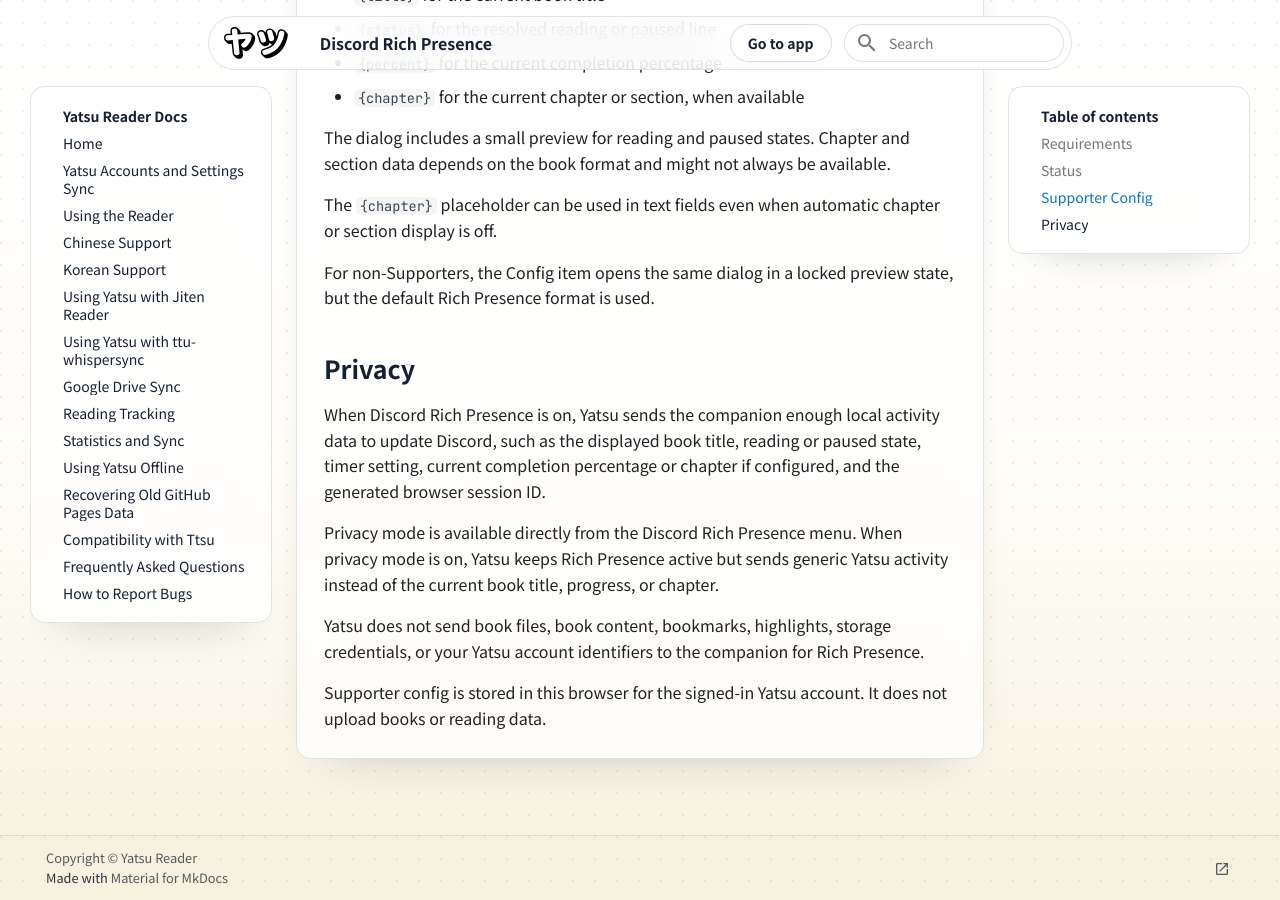
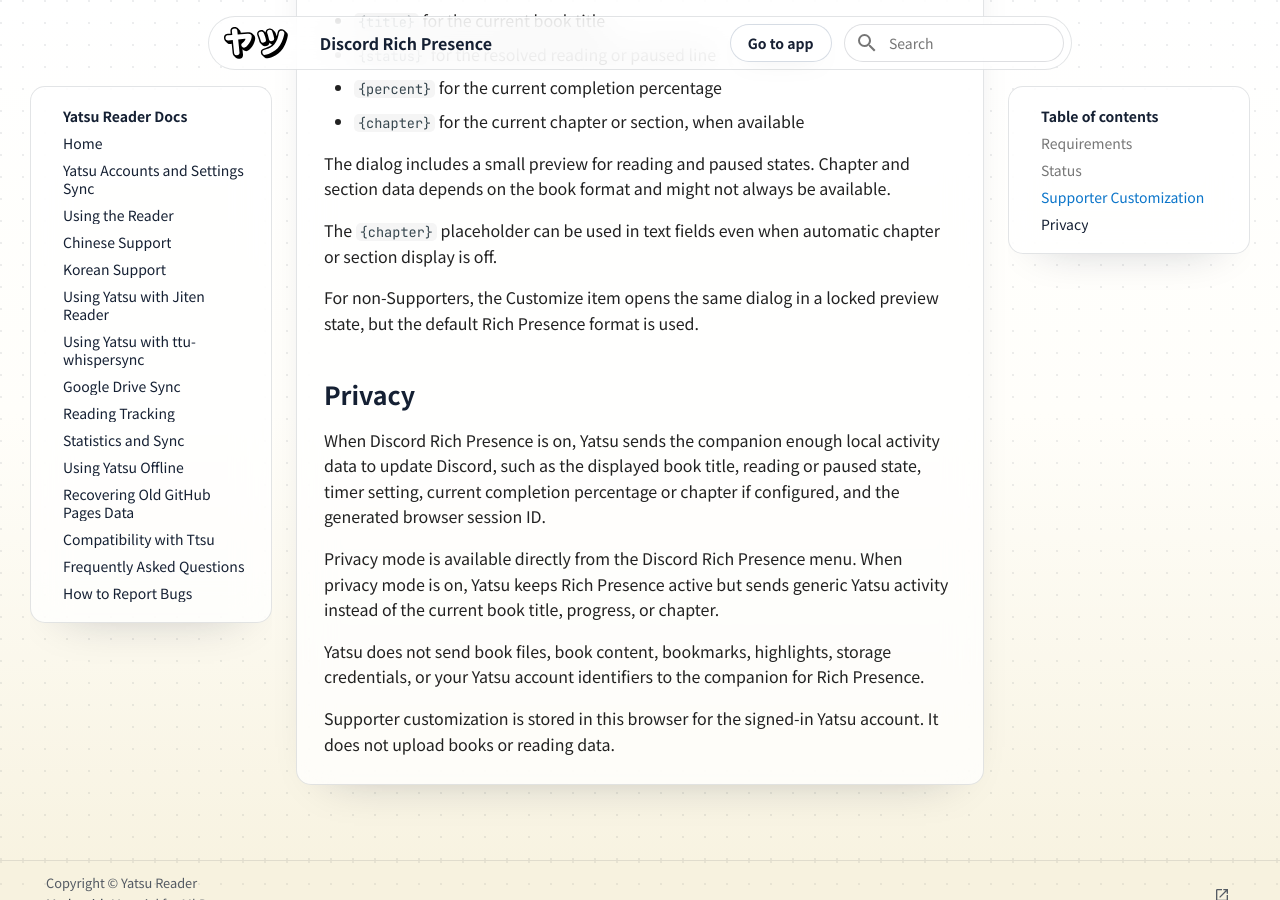
Before and after one commit to ytrms/yatsu-reader-docs, an MkDocs documentation site: the page built from docs/discord-rich-presence.md, in a window 1280 px wide and 900 px high, scrolled down 1395 px. Built offline with MkDocs 1.6.1 and Material for MkDocs 9.7.7, drawn with Linux system fonts in a browser that asks for light colours; some of the changed text lies outside the part shown.

Commit message:
docs: rename rich presence customization

```diff
--- a/docs/discord-rich-presence.md
+++ b/docs/discord-rich-presence.md
@@ -2,7 +2,7 @@
 
 Yatsu can share your current reading activity with Discord Desktop through the optional Yatsu Reader Companion app for Windows.
 
-Discord Rich Presence is controlled from the account menu in the top-right of Yatsu. Open **Discord Rich Presence** to turn it on or off, reset the elapsed timer, toggle privacy mode, open help, or check the current companion status.
+Discord Rich Presence is controlled from the account menu in the top-right of Yatsu. Open **Discord Rich Presence** to turn it on or off, reset the elapsed timer, toggle privacy mode, customize its display, open help, or check the current companion status.
 
 ## Requirements
 
@@ -22,11 +22,11 @@
 - **Blocked** or **Error** means the local request or Discord update failed.
 - **Off** means Yatsu is not sharing activity.
 
-## Supporter Config
+## Supporter Customization
 
-Yatsu Supporters can open **Config** from the Discord Rich Presence menu.
+Yatsu Supporters can open **Customize** from the Discord Rich Presence menu.
 
-The config dialog lets Supporters change:
+The customization dialog lets Supporters change:
 
 - the Discord detail line
 - the reading line
@@ -46,7 +46,7 @@
 
 The `{chapter}` placeholder can be used in text fields even when automatic chapter or section display is off.
 
-For non-Supporters, the Config item opens the same dialog in a locked preview state, but the default Rich Presence format is used.
+For non-Supporters, the Customize item opens the same dialog in a locked preview state, but the default Rich Presence format is used.
 
 ## Privacy
 
@@ -56,4 +56,4 @@
 
 Yatsu does not send book files, book content, bookmarks, highlights, storage credentials, or your Yatsu account identifiers to the companion for Rich Presence.
 
-Supporter config is stored in this browser for the signed-in Yatsu account. It does not upload books or reading data.
+Supporter customization is stored in this browser for the signed-in Yatsu account. It does not upload books or reading data.
```
